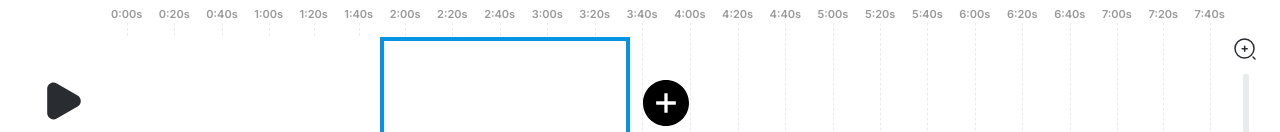
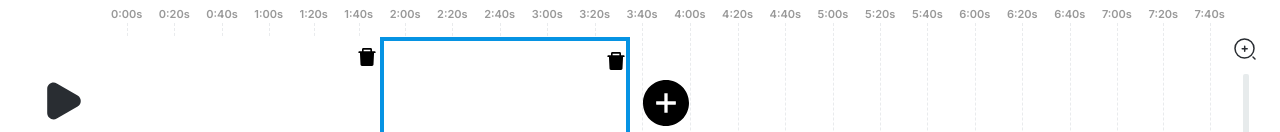
Before and after one commit to anchal-simform/vt-video-creator, a React (Create React App) app: page /editor in a window 1280 px wide. Both pictures are taken after a click on the element 413 px from the left and 839 px from the top of the page. Shown: the part 737-869 px from the top of the page. Built offline with nearby package versions, Linux system fonts and the light colour scheme.

Commit message:
added slide deletion functionality

```diff
--- a/src/components/Header/Header.jsx
+++ b/src/components/Header/Header.jsx
@@ -36,7 +36,6 @@ function Header() {
   };
 
   const handleMediaRecorder = (videoStream) => {
-    //
     const mediaRecorder = new MediaRecorder(videoStream);
     setTimeout(async () => {
       await mediaRecorder.start();
--- a/src/components/Timeline/Timeline.jsx
+++ b/src/components/Timeline/Timeline.jsx
@@ -1,11 +1,11 @@
 import {
+  DeleteFilled,
   DeleteOutlined,
   PauseCircleOutlined,
   PlusCircleFilled
 } from '@ant-design/icons';
 import { Slider } from 'antd';
-import { flushSync } from 'react-dom'; // Note: react-dom, not react
-import React, { useState, useTransition, useRef } from 'react';
+import React, { useRef, useTransition } from 'react';
 import { MusicBold } from '../../assets/icons/MusicBold';
 import { PlayBold } from '../../assets/icons/PlayBold';
 import { TextBold } from '../../assets/icons/TextBold';
@@ -160,6 +160,26 @@ function Timeline() {
     updateAudio(file);
   };
 
+  const deleteSlide = (e, index) => {
+    e?.stopPropagation();
+    const newSlides = [...slides];
+    newSlides.splice(index, 1);
+    updateSlides(newSlides);
+  };
+
+  const renderSlideDelete = (index) => {
+    if (slides.length === 1) return;
+
+    return (
+      <DeleteFilled
+        style={{
+          fontSize: '20px'
+        }}
+        onClick={(e) => deleteSlide(e, index)}
+      />
+    );
+  };
+
   return (
     <div className="timeline">
       <div className="timeline__left">
@@ -234,6 +254,7 @@ function Timeline() {
                 backgroundColor: slide.backgroundColor
               }}
             >
+              <div className="slide__delete">{renderSlideDelete(i)}</div>
               <div
                 style={{
                   padding: '10px'
--- a/src/components/Timeline/Timeline.scss
+++ b/src/components/Timeline/Timeline.scss
@@ -128,4 +128,12 @@
       padding: 6px 12px;
       cursor: pointer;
   }
+  .slide__delete {
+    width: 100%;
+    margin: 5px;
+    padding: 5px;
+    span {
+      float: right;
+    }
+  }
 }
```
